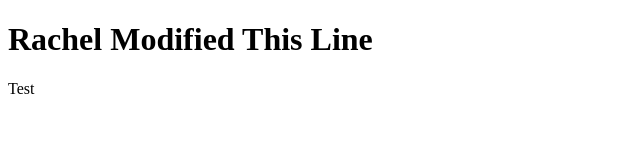
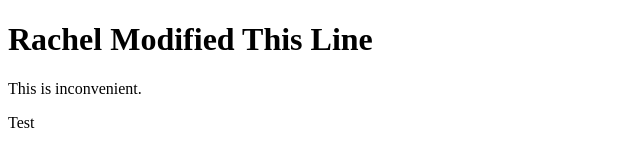
Before and after one commit to rxtATX/first_day_demo_repo, a plain HTML site: page index.html in a window 1280 px wide. Shown: the whole page, without its empty margins (0-640 px from the left). Drawn offline with Linux system fonts and the light colour scheme.

```diff
--- a/index.html
+++ b/index.html
@@ -8,7 +8,7 @@
 </head>
 <body>
   <h1>Rachel Modified This Line</h1>
-
+  <p>This is inconvenient.</p>
   <footer>
     <p>Test</p>
   </footer>
```
